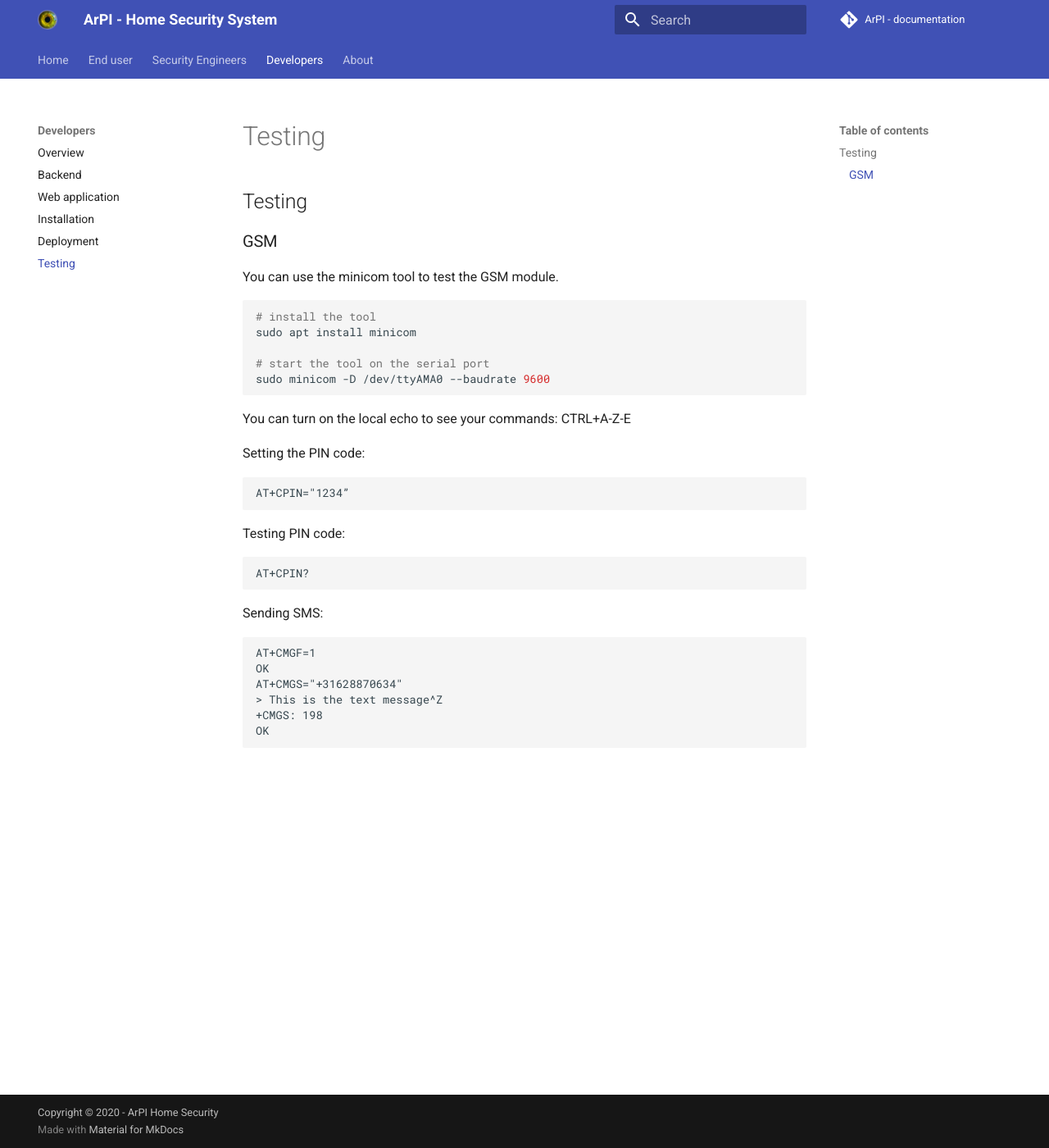
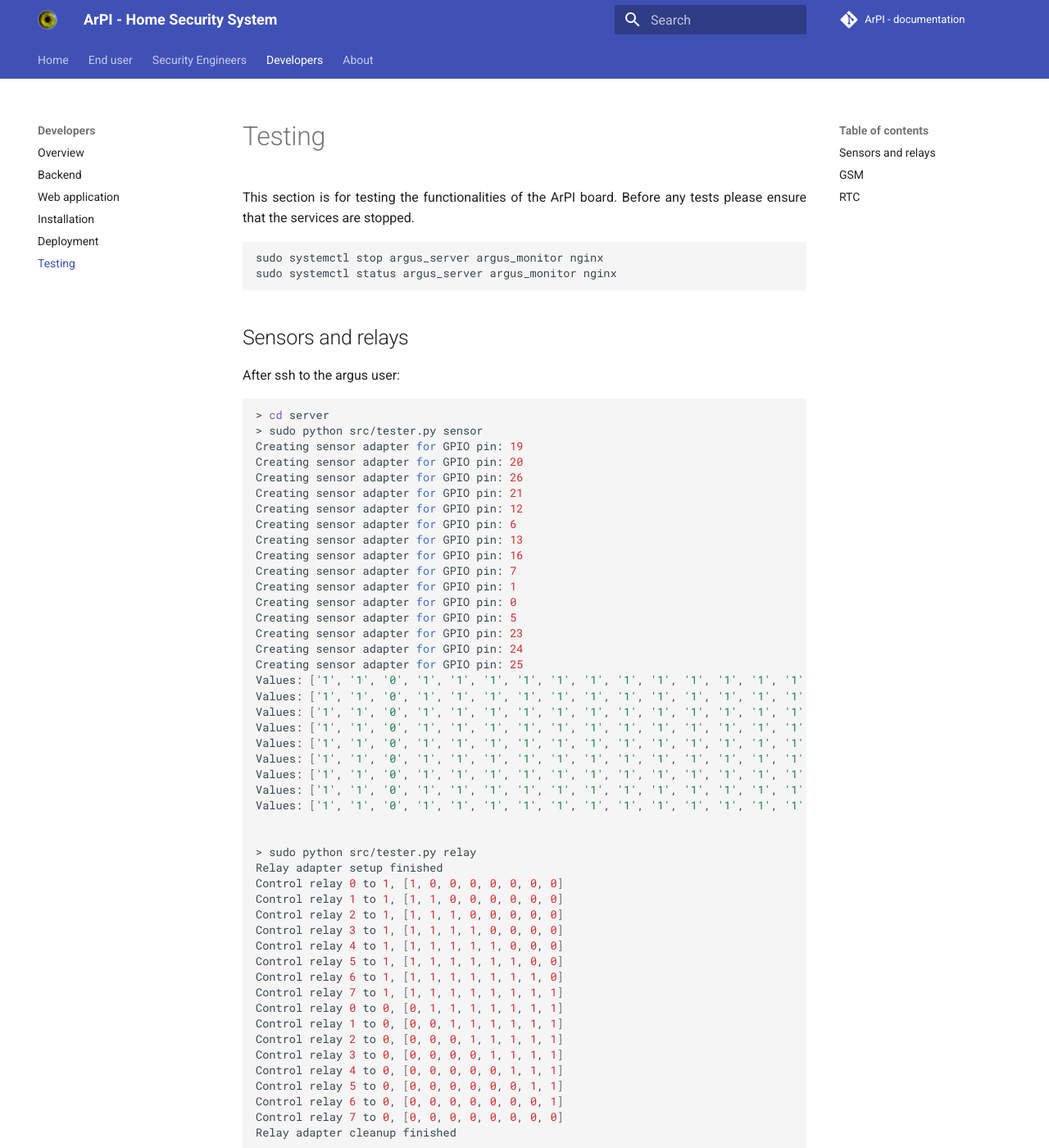
Before and after one commit to ArPIHomeSecurity/arpi_documentation, an MkDocs documentation site: the page built from docs/developers/testing.md, in a window 1280 px wide and 1400 px high. Shown: the whole window at 82% size. Built offline with MkDocs 1.6.1 and Material for MkDocs 9.7.7, drawn with Linux system fonts in a browser that asks for light colours; comment, search, counter and statistics services are not loaded; some of the changed text lies outside the part shown.

Commit message:
Improved testing page

````diff
--- a/docs/developers/testing.md
+++ b/docs/developers/testing.md
@@ -1,6 +1,65 @@
-## Testing
 
-### GSM
+This section is for testing the functionalities of the ArPI board.
+Before any tests please ensure that the services are stopped.
+```bash
+sudo systemctl stop argus_server argus_monitor nginx
+sudo systemctl status argus_server argus_monitor nginx
+```
+
+## Sensors and relays
+
+After ssh to the argus user:
+```bash
+> cd server
+> sudo python src/tester.py sensor
+Creating sensor adapter for GPIO pin: 19
+Creating sensor adapter for GPIO pin: 20
+Creating sensor adapter for GPIO pin: 26
+Creating sensor adapter for GPIO pin: 21
+Creating sensor adapter for GPIO pin: 12
+Creating sensor adapter for GPIO pin: 6
+Creating sensor adapter for GPIO pin: 13
+Creating sensor adapter for GPIO pin: 16
+Creating sensor adapter for GPIO pin: 7
+Creating sensor adapter for GPIO pin: 1
+Creating sensor adapter for GPIO pin: 0
+Creating sensor adapter for GPIO pin: 5
+Creating sensor adapter for GPIO pin: 23
+Creating sensor adapter for GPIO pin: 24
+Creating sensor adapter for GPIO pin: 25
+Values: ['1', '1', '0', '1', '1', '1', '1', '1', '1', '1', '1', '1', '1', '1', '1']
+Values: ['1', '1', '0', '1', '1', '1', '1', '1', '1', '1', '1', '1', '1', '1', '1']
+Values: ['1', '1', '0', '1', '1', '1', '1', '1', '1', '1', '1', '1', '1', '1', '1']
+Values: ['1', '1', '0', '1', '1', '1', '1', '1', '1', '1', '1', '1', '1', '1', '1']
+Values: ['1', '1', '0', '1', '1', '1', '1', '1', '1', '1', '1', '1', '1', '1', '1']
+Values: ['1', '1', '0', '1', '1', '1', '1', '1', '1', '1', '1', '1', '1', '1', '1']
+Values: ['1', '1', '0', '1', '1', '1', '1', '1', '1', '1', '1', '1', '1', '1', '1']
+Values: ['1', '1', '0', '1', '1', '1', '1', '1', '1', '1', '1', '1', '1', '1', '1']
+Values: ['1', '1', '0', '1', '1', '1', '1', '1', '1', '1', '1', '1', '1', '1', '1']
+
+
+> sudo python src/tester.py relay
+Relay adapter setup finished
+Control relay 0 to 1, [1, 0, 0, 0, 0, 0, 0, 0]
+Control relay 1 to 1, [1, 1, 0, 0, 0, 0, 0, 0]
+Control relay 2 to 1, [1, 1, 1, 0, 0, 0, 0, 0]
+Control relay 3 to 1, [1, 1, 1, 1, 0, 0, 0, 0]
+Control relay 4 to 1, [1, 1, 1, 1, 1, 0, 0, 0]
+Control relay 5 to 1, [1, 1, 1, 1, 1, 1, 0, 0]
+Control relay 6 to 1, [1, 1, 1, 1, 1, 1, 1, 0]
+Control relay 7 to 1, [1, 1, 1, 1, 1, 1, 1, 1]
+Control relay 0 to 0, [0, 1, 1, 1, 1, 1, 1, 1]
+Control relay 1 to 0, [0, 0, 1, 1, 1, 1, 1, 1]
+Control relay 2 to 0, [0, 0, 0, 1, 1, 1, 1, 1]
+Control relay 3 to 0, [0, 0, 0, 0, 1, 1, 1, 1]
+Control relay 4 to 0, [0, 0, 0, 0, 0, 1, 1, 1]
+Control relay 5 to 0, [0, 0, 0, 0, 0, 0, 1, 1]
+Control relay 6 to 0, [0, 0, 0, 0, 0, 0, 0, 1]
+Control relay 7 to 0, [0, 0, 0, 0, 0, 0, 0, 0]
+Relay adapter cleanup finished
+```
+
+## GSM
 
 You can use the minicom tool to test the GSM module.
 
@@ -32,3 +91,26 @@ AT+CMGS="+31628870634"
 +CMGS: 198
 OK
 ```
+
+## RTC
+
+
+```bash
+> lsmod | grep ds1307
+rtc_ds1307             28672  0
+
+> ls -lah /dev/i2c*
+crw-rw---- 1 root i2c 89, 1 Sep 21 15:32 /dev/i2c-1
+crw-rw---- 1 root i2c 89, 2 Sep 21 15:32 /dev/i2c-2
+
+> sudo i2cdetect -y 1
+     0  1  2  3  4  5  6  7  8  9  a  b  c  d  e  f
+00:                         -- -- -- -- -- -- -- --
+10: -- -- -- -- -- -- -- -- -- -- -- -- -- -- -- --
+20: -- -- -- -- -- -- -- -- -- -- -- -- -- -- -- --
+30: -- -- -- -- -- -- -- -- -- -- -- -- -- -- -- --
+40: -- -- -- -- -- -- -- -- -- -- -- -- -- -- -- --
+50: -- -- -- -- -- -- -- 57 -- -- -- -- -- -- -- --
+60: -- -- -- -- -- -- -- -- UU -- -- -- -- -- -- --
+70: -- -- -- -- -- -- -- --
+```
````
